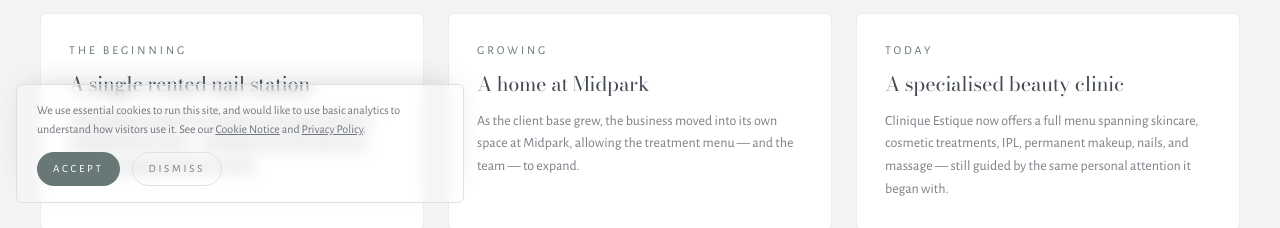
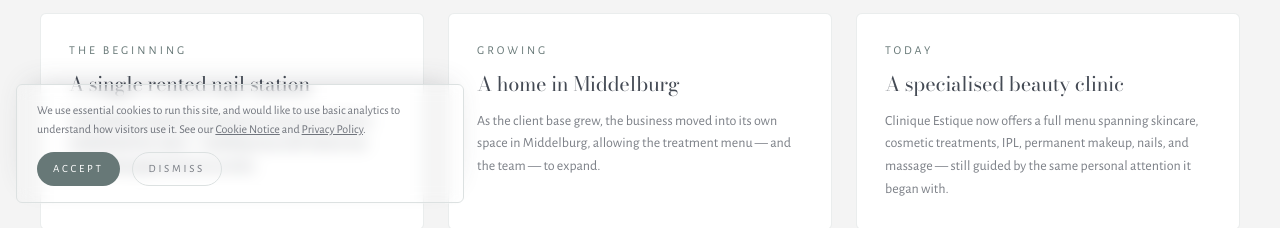
Before and after one commit to mienke680-star/Cliniqueestique, a Next.js app: page /about in a window 1280 px wide. Shown: the part 581-809 px from the top of the page. Built offline with nearby package versions, Linux system fonts and the light colour scheme.

Commit message:
Replace Midpark with Middelburg
Co-Authored-By: Claude Opus 5.5 <noreply@anthropic.com>
Claude-Session: https://claude.ai/code/session_017LBW1nBkNMQ2Qe2PRwiMKv

```diff
--- a/app/about/page.tsx
+++ b/app/about/page.tsx
@@ -18,8 +18,8 @@ const timeline = [
   },
   {
     year: "Growing",
-    title: "A home at Midpark",
-    body: "As the client base grew, the business moved into its own space at Midpark, allowing the treatment menu — and the team — to expand.",
+    title: "A home in Middelburg",
+    body: "As the client base grew, the business moved into its own space in Middelburg, allowing the treatment menu — and the team — to expand.",
   },
   {
     year: "Today",
--- a/components/BrandStory.tsx
+++ b/components/BrandStory.tsx
@@ -20,7 +20,7 @@ export function BrandStory() {
             Clinique Estique began modestly — founder Yvette Botha started out renting a single
             nail station inside an established hair salon, building her client base one careful
             appointment at a time. As word spread and the chair list grew, the business found a
-            home of its own at Midpark before expanding further into the specialised beauty
+            home of its own in Middelburg before expanding further into the specialised beauty
             clinic it is today.
           </p>
           <p>
```
